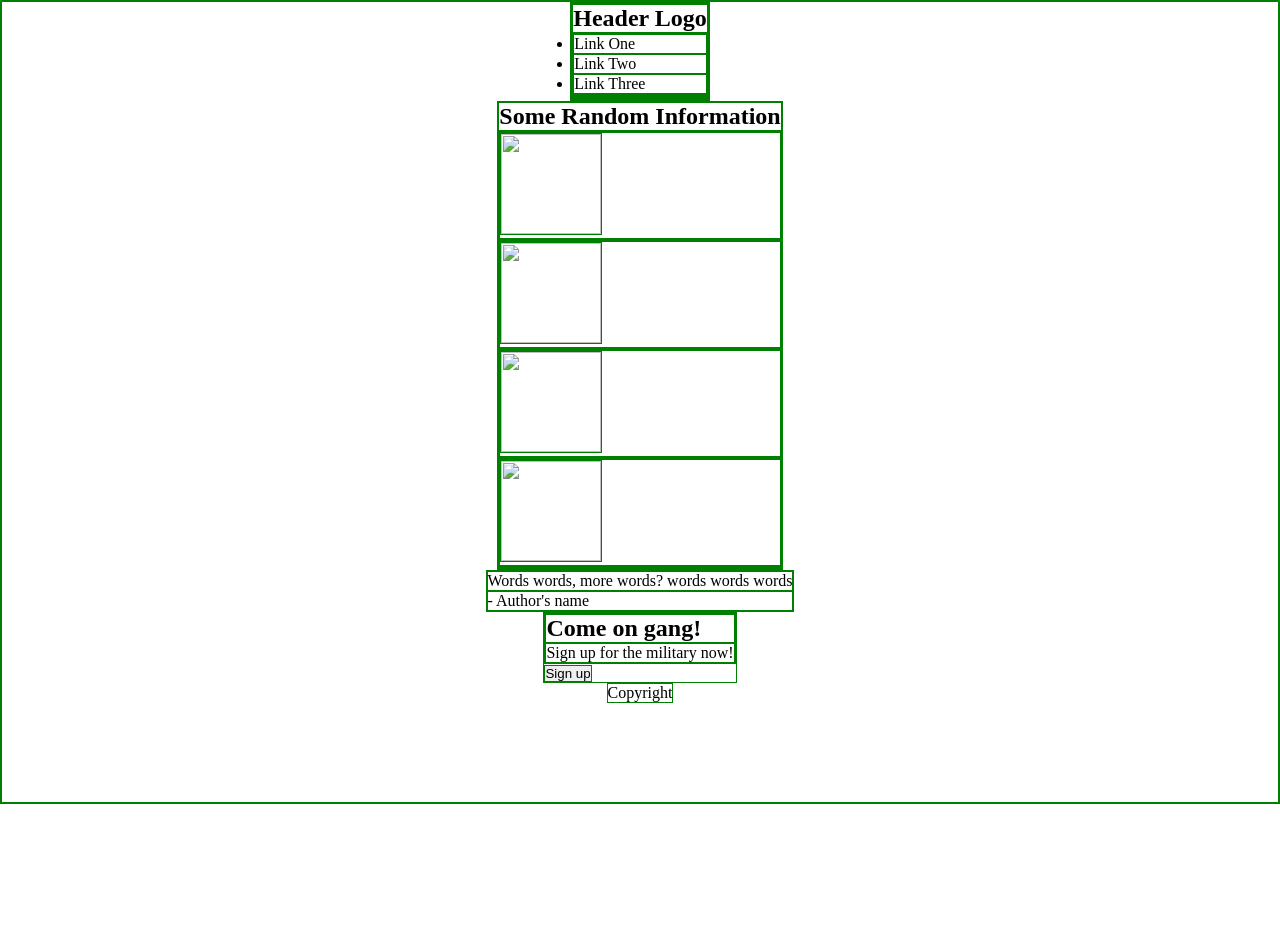
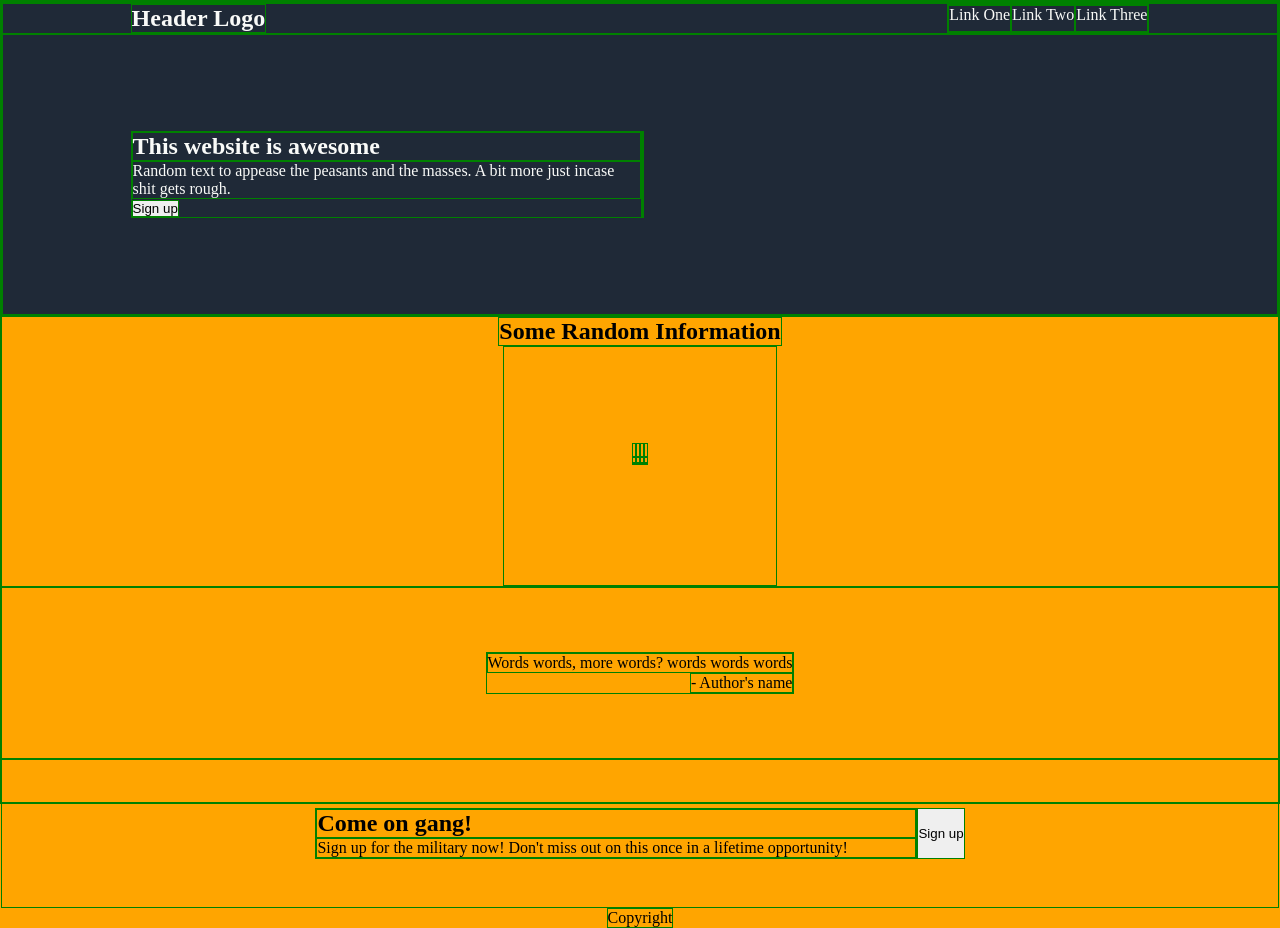
Before and after one commit to JarlDredix/landing-page, a plain HTML site: page index.html in a window 1280 px wide. Before the commit the page ends 804 px from the top, so only its background shows below. Drawn offline with Linux system fonts and the light colour scheme.

Commit message:
Add css, fix padding, implement design

```diff
--- a/index.html
+++ b/index.html
@@ -12,6 +12,7 @@
 </head>
 
 <body>
+
     <div class="top-wrap">
         <div class="nav">
             <h2>Header Logo</h2>
@@ -23,40 +24,47 @@
         </div>
         <div class="hero-container">
             <div class="hero-content">
-
+                <h2>This website is awesome</h2>
+                <p>Random text to appease the peasants and the masses. A bit more just incase shit gets rough.</p>
+                <button>Sign up</button>
             </div>
-            <!-- Insert a <img> here -->
+            <img src="" alt="">
         </div>
     </div>
+
     <div class="mid-wrap">
         <h2>Some Random Information</h2>
         <div class="mid-container">
-            <div>
+            <div class="mid-image">
                 <img src="" alt="">
                 <p></p>
             </div>
-            <div>
+            <div class="mid-image">
                 <img src="" alt="">
                 <p></p>
             </div>
-            <div>
+            <div class="mid-image">
                 <img src="" alt="">
                 <p>
             </div>
-            <div>
+            <div class="mid-image">
                 <img src="" alt="">
                 <p></p>
             </div>
         </div>
     </div>
+
     <div class="quote-wrap">
-        <p class="quote">Words words, more words? words words words</p>
-        <p> - Author's name</p>
+        <div class="quote-container">
+            <p class="quote">Words words, more words? words words words</p>
+            <p class="author"> - Author's name</p>
+        </div>
     </div>
+
     <div class="bottom-wrap">
         <div class="call-to-action">
-            <h2>Come on gang!</h2>
-            <p>Sign up for the military now!</p>
+            <h2 class="call-to-action-header">Come on gang!</h2>
+            <p>Sign up for the military now! Don't miss out on this once in a lifetime opportunity!</p>
         </div>
         <button>Sign up</button>
     </div>
--- a/styles.css
+++ b/styles.css
@@ -9,9 +9,87 @@ body {
     align-items: center;
     flex-flow: column;
     height: 100vh;
+    background-color: orange;
 }
 
-img {
-    width: 100px;
-    height: 100px;
+.top-wrap {
+    width: 100%;
+    display: flex;
+    flex-direction: column;
+    background-color: #1f2937;
+    color: #f9faf8;
 }
+
+.nav {
+    padding-left: 10%;
+    padding-right: 10%;
+    display: flex;
+    justify-content: space-between;
+}
+
+.nav-links {
+    display: flex;
+}
+
+ul {
+    list-style: none;
+}
+
+.hero-container {
+    padding: 12vh 10% 12vh 10%;
+    display: flex;
+}
+
+.hero-content {
+    flex: none;
+    width: 50%;
+}
+
+.hero-content img {
+    width: 50%;
+    height: auto;
+}
+
+.mid-wrap {
+    display: flex;
+    flex-direction: column;
+    align-items: center;
+    width: 100%;
+}
+
+.mid-container {
+    display: flex;
+    justify-content: space-evenly;
+    padding: 12vh 10% 15vh 10%;
+}
+
+.quote-wrap {
+    width: 100%;
+    padding-top: 8vh;
+    padding-bottom: 8vh;
+    display: flex;
+    align-items: center;
+    flex-direction: column;
+}
+
+.quote-container{
+    display: flex;
+    max-width: 600px;
+    flex-direction: column;
+}
+
+.quote-container .author {
+    align-self: flex-end;
+}
+
+.bottom-wrap {
+    display: flex;
+    justify-content: center;
+    width: 100%;
+    padding-top:  6vh;
+    padding-bottom: 6vh;
+}
+
+.call-to-action {
+    width: 600px;
+}
```
